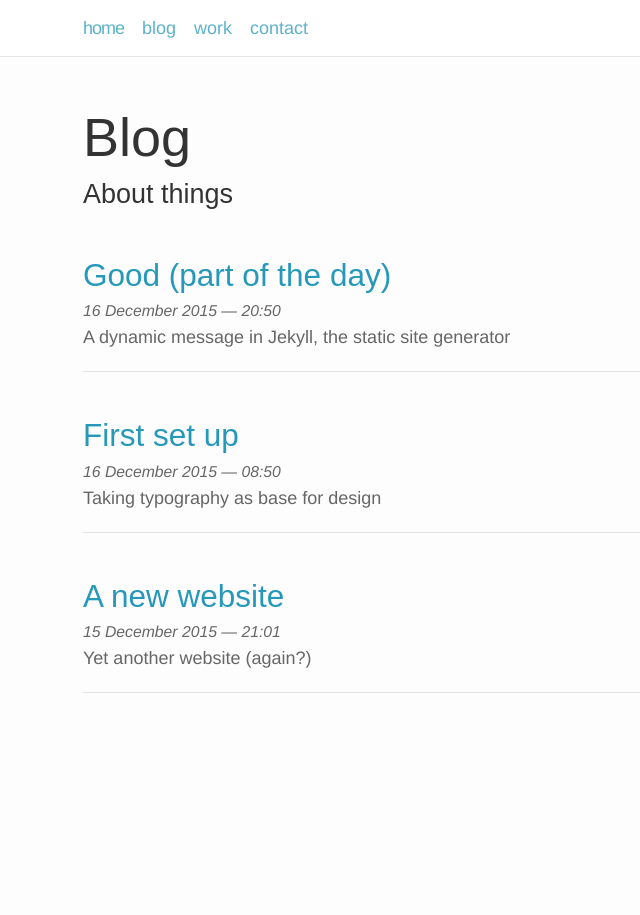
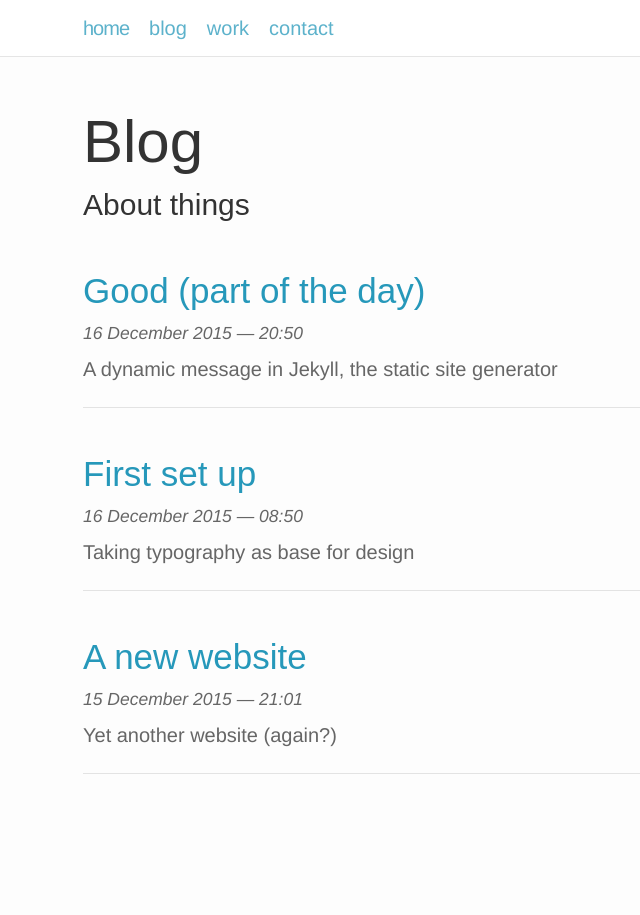
Before and after one commit to jooplaan/jooplaan.github.io, a Jekyll site: the page built from blog.html, in a window 1280 px wide. Shown: the whole page, without its empty margins (207-847 px from the left). Built offline with Jekyll 4.4.1, drawn with Linux system fonts in a browser that asks for light colours.

Commit message:
Enlarged base font size and base line height

```diff
--- a/_sass/_base.scss
+++ b/_sass/_base.scss
@@ -12,11 +12,11 @@ dl, dd, ol, ul, figure {
 
 /** Variables **********************************************/
 $base-font-family:              "aller-n4", "aller", Helvetica, sans-serif;
-$base-line-height:              1.5em;
+$base-line-height:              1.8em;
 $horizontal-spacing-unit:       50px;
 $vertical-spacing-unit:         40px;
 $nav-height:                    56px;
-
+$base-font-size:                em(20);
 /* portfolio tinkering */
 $img_spacing: 0px;
 $img_height: 275px;
```
